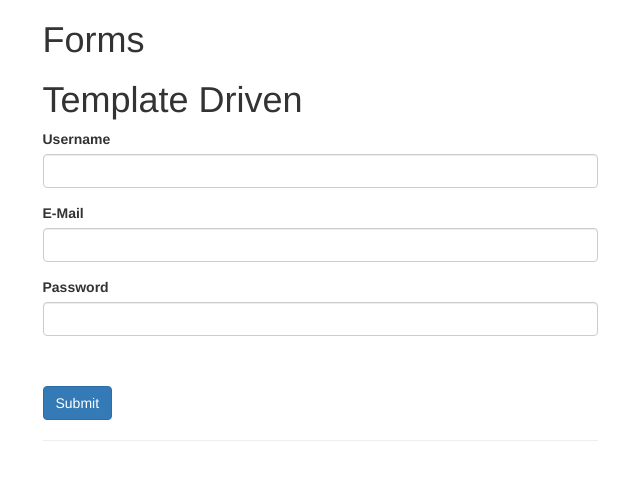
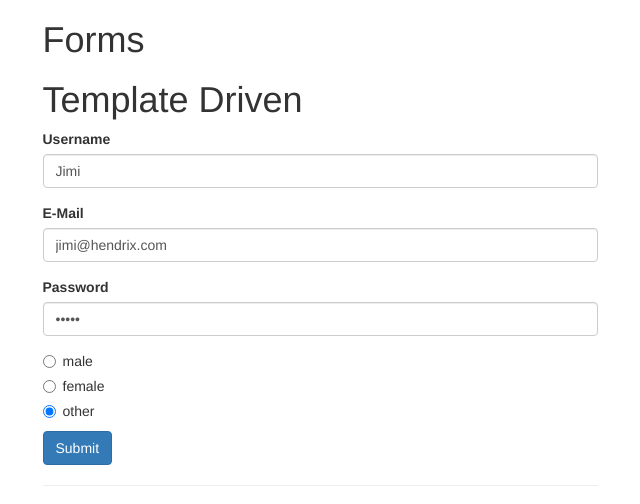
Before and after one commit to gagechoat/forms, an Angular app: page / in a window 1280 px wide. Shown: the top 504 px of the page, without its empty margins (320-960 px from the left). Built offline with nearby package versions, Linux system fonts and the light colour scheme.

Commit message:
finish lesson 113

```diff
--- a/src/app/template-driven/template-driven.component.html
+++ b/src/app/template-driven/template-driven.component.html
@@ -1,21 +1,28 @@
 <h1>Template Driven</h1>
 <form (ngSubmit)="onSubmit(f)" #f="ngForm">
-  <div>
+  <div ngModelGroup="userData">
     <div class="form-group">
       <label for="username">Username</label>
       <input type="text"
              class="form-control"
              id="username"
-             ngModel
-             name="username">
+             [(ngModel)]="user.username"
+             name="username"
+             required>
     </div>
     <div class="form-group">
       <label for="email">E-Mail</label>
       <input type="text"
              class="form-control"
              id="email"
-             ngModel
-             name="email">
+             [(ngModel)]="user.email"
+             name="email"
+             required
+             pattern="^\w+([\.-]?\w+)*@\w+([\.-]?\w+)*(\.\w{2,3})+$"
+             #email="ngModel">
+      <div *ngIf="!email.valid">
+        Invalid email
+      </div>
     </div>
   </div>
   <div class="form-group">
@@ -23,12 +30,18 @@
     <input type="password"
            class="form-control"
            id="password"
-           ngModel
-           name="password">
+           [(ngModel)]="user.password"
+           name="password"
+           required>
   </div>
-  <div class="radio">
+  <div class="radio" *ngFor="let g of genders">
     <label>
+      <input type="radio"
+              name="gender"
+              [(ngModel)]="user.gender"
+              [value]="g">
+      {{g}}
     </label>
   </div>
-  <button type="submit" class="btn btn-primary">Submit</button>
+  <button type="submit" class="btn btn-primary" [disabled]="!f.valid">Submit</button>
 </form>
--- a/src/app/template-driven/template-driven.component.ts
+++ b/src/app/template-driven/template-driven.component.ts
@@ -3,10 +3,28 @@ import { NgForm } from '@angular/forms';
 
 @Component({
   selector: 'template-driven',
-  templateUrl: 'template-driven.component.html'
+  templateUrl: 'template-driven.component.html',
+  styles: [`
+    input.ng-invalid {
+      border: 1px solid #d99;
+    }
+  `]
 })
 export class TemplateDrivenComponent {
+  user = {
+    username: 'Jimi',
+    email: 'jimi@hendrix.com',
+    password: '12345',
+    gender: 'other'
+  };
+
+  genders = [
+    'male',
+    'female',
+    'other'
+  ];
+
   onSubmit(form: NgForm) {
-    console.log(form);
+    console.log(form.value);
   }
 }
```
